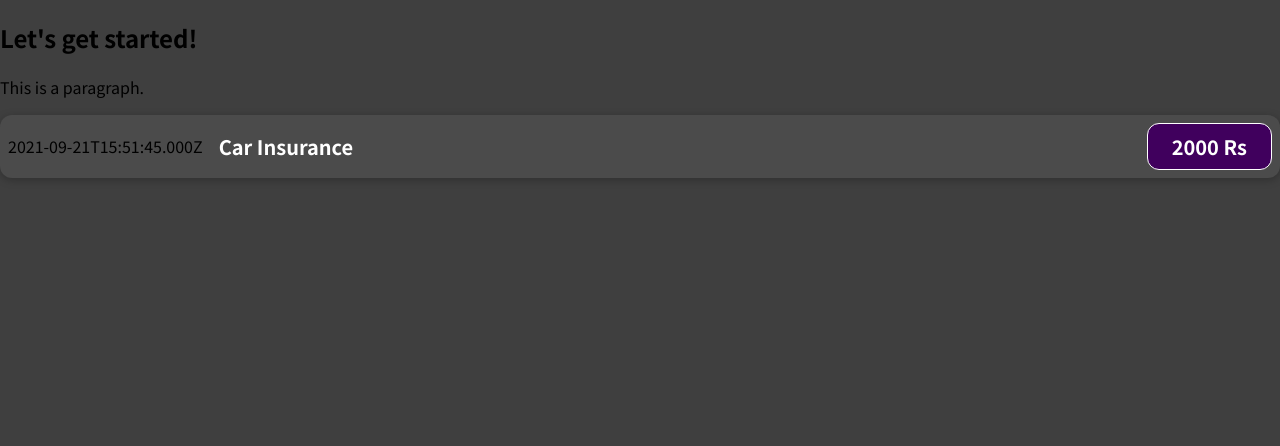
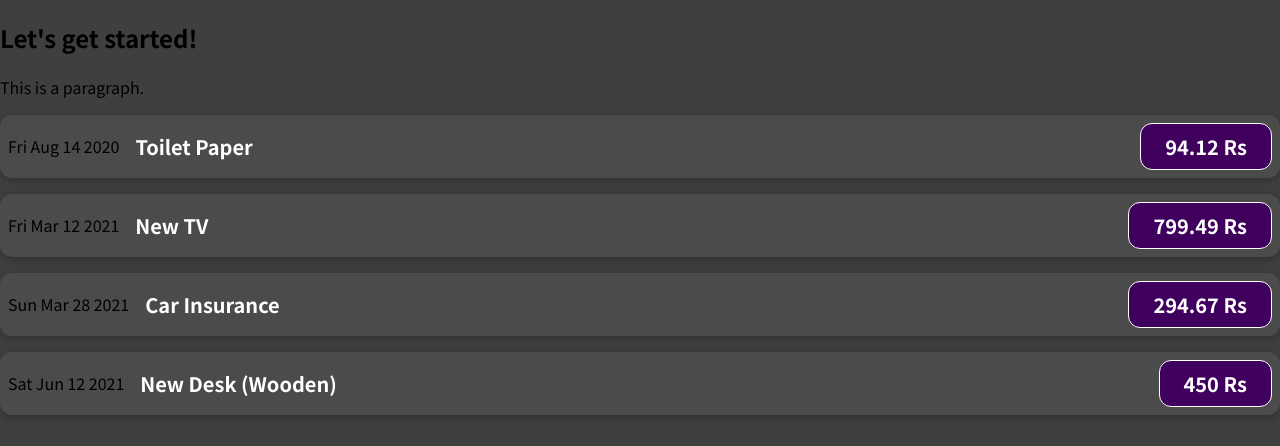
Before and after one commit to Utkarsh-190/Expense-Tracker, a JavaScript app: page / in a window 1280 px wide. Shown: the top 446 px of the page. Built offline with nearby package versions, Linux system fonts and the light colour scheme.

Commit message:
dynamic data added using props

```diff
--- a/src/App.js
+++ b/src/App.js
@@ -1,11 +1,59 @@
 import ExpenseItem from "./components/ExpenseItem";
 
 function App() {
+    const expenses = [
+        {
+            id: 'e1',
+            title: 'Toilet Paper',
+            amount: 94.12,
+            date: new Date(2020, 7, 14),
+        },
+        {
+            id: 'e2',
+            title: 'New TV',
+            amount: 799.49,
+            date: new Date(2021, 2, 12) },
+        {
+            id: 'e3',
+            title: 'Car Insurance',
+            amount: 294.67,
+            date: new Date(2021, 2, 28),
+        },
+        {
+            id: 'e4',
+            title: 'New Desk (Wooden)',
+            amount: 450,
+            date: new Date(2021, 5, 12),
+        },
+    ];
+
   return (
     <div>
       <h2>Let's get started!</h2>
       <p>This is a paragraph.</p>
-      <ExpenseItem></ExpenseItem>
+      <ExpenseItem
+        title={expenses[0].title}
+        amount={expenses[0].amount}
+        date={expenses[0].date}
+      ></ExpenseItem>
+
+      <ExpenseItem
+        title={expenses[1].title}
+        amount={expenses[1].amount}
+        date={expenses[1].date}
+      ></ExpenseItem>
+
+      <ExpenseItem
+        title={expenses[2].title}
+        amount={expenses[2].amount}
+        date={expenses[2].date}
+      ></ExpenseItem>
+
+      <ExpenseItem
+        title={expenses[3].title}
+        amount={expenses[3].amount}
+        date={expenses[3].date}
+      ></ExpenseItem>
     </div>
   );
 }
--- a/src/components/ExpenseItem.js
+++ b/src/components/ExpenseItem.js
@@ -1,16 +1,12 @@
 import "./ExpenseItem.css";
 
-function ExpenseItem() {
-    const expenseDate = new Date();
-    const expenseTitle = 'Car Insurance';
-    const expenseAmount = 2000;
-
+function ExpenseItem(props) {
     return (
         <div className = "expense-item">
-            <div>{expenseDate.toISOString()}</div>
+            <div>{props.date.toDateString()}</div>
             <div className = "expense-item__description">
-                <h2>{expenseTitle}</h2>
-                <div className = "expense-item__price">{expenseAmount} Rs</div>
+                <h2>{props.title}</h2>
+                <div className = "expense-item__price">{props.amount} Rs</div>
             </div>
         </div>
     );
```
